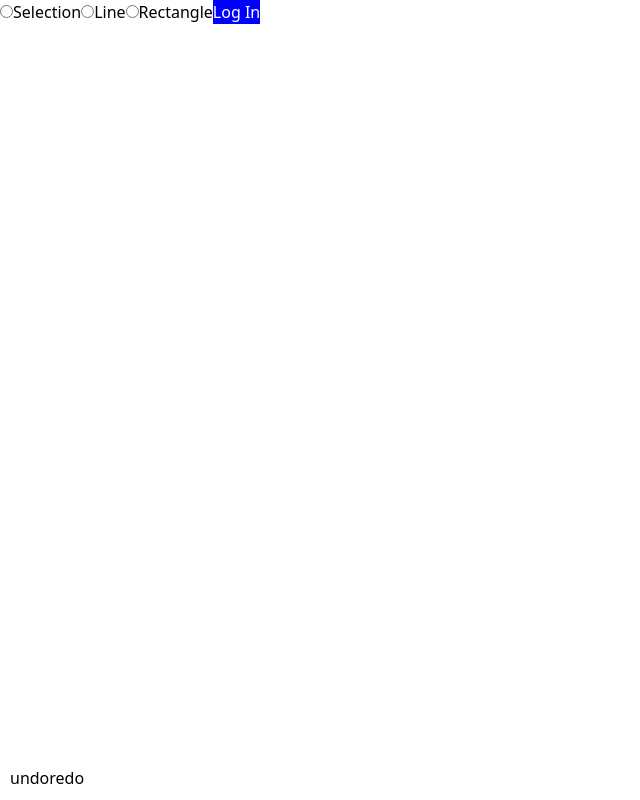
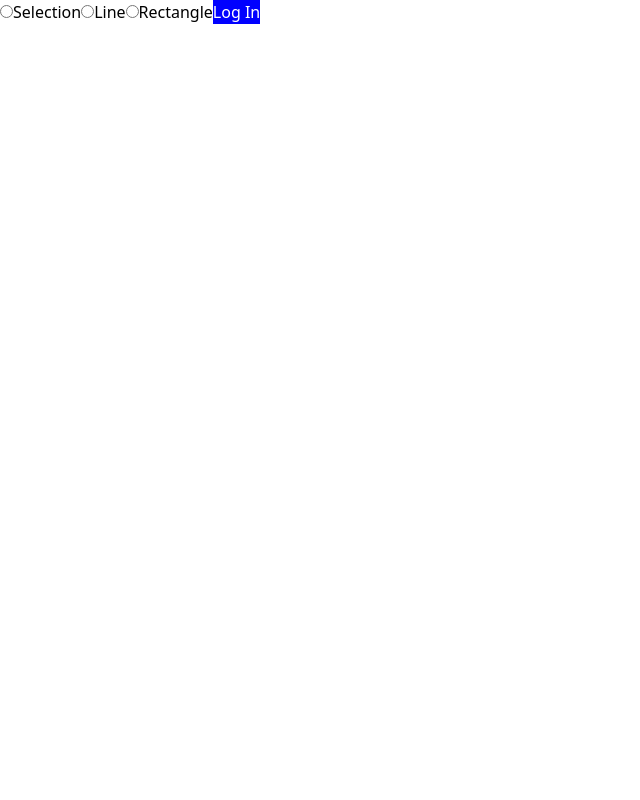
Before and after one commit to kartikeyuniyal13/my-scribbler, a React (Create React App) app: page / in a window 1280 px wide. Shown: the whole page, without its empty margins (0-640 px from the left). Built offline with nearby package versions, Linux system fonts and the light colour scheme.

Commit message:
undid app.js

```diff
--- a/src/App.js
+++ b/src/App.js
@@ -21,60 +21,9 @@ function createElement(id, x1, y1, x2, y2, type) {
   }
 }
 
-
-const useHistory=(initialState)=>{
-  // console.log(initialState)
-  const [index,setIndex]=useState(0);
-  const [history,setHistory]=useState([initialState]);
-
-  const setState= (action,overwrite=false)=>{
-    const newState= typeof action==='function'? action(history[index]):action;
-
-
-
-      if(overwrite){
-        const dummyHistory=[...history];
-       // console.log(dummyHistory[index])
-        dummyHistory[index]=newState;
-        setHistory(dummyHistory)
-     }
-       else
-     {
-
-       setHistory((prevState)=>[...prevState,newState])
-       setIndex((prevState)=>prevState+1)
-     }
-
-
-
-
-    if(history.length>2) {
-      const dummyHistory=history[history.length-1];
-      console.log(dummyHistory[dummyHistory.length-1])
-      const [x1,x2,y1,y2]=dummyHistory
-      if(x1===x2 && y1===y2){
-        const newHistory=[...history].slice(0,history.length-1)
-        setHistory([...newHistory]);
-    }}
-
-
-    }
-
-    // dummyHistory[index]=newState;
-    // setHistory(dummyHistory)
-
-
-
- const undo=()=>{index>0 && setIndex((prevState)=>prevState-1)};
- const redo=()=>{index < history.length-1 && setIndex((prevState)=>prevState+1)};
-  return [history[index],setState,undo,redo];
-}
-
-
 const App = () => {
-  const [elements, setElements,undo,redo] = useHistory([]);
-
   const { user, isAuthenticated, isLoading } = useAuth0();
+  const [elements, setElements] = useState([]);
   const [elementType, setElementType] = useState();
   const [selectedElement, setSelectedElement] = useState();
   const [drawing, setDrawing] = useState(false);
@@ -85,7 +34,7 @@ const App = () => {
 
   function distance(x1, y1, x2, y2) {
     return Math.sqrt((x2 - x1) ** 2 + (y2 - y1) ** 2);
-    }
+  }
 
   const nearPoint = (x, y, x1, y1, name) => {
     return Math.abs(x - x1) < 8 && Math.abs(y - y1) < 8 ? name : null;
@@ -192,7 +141,7 @@ const App = () => {
   useLayoutEffect(() => {
     const canvas = document.getElementById('canvas');
 
-    //console.log(elements)
+    console.log(elements)
     if (canvas) {
       const ctx = canvas.getContext('2d');
       ctx.clearRect(0, 0, window.innerWidth, window.innerHeight);
@@ -204,14 +153,10 @@ const App = () => {
 
   const handleMouseDown = async (e) => {
     if (selection) {
-      setElements(prevState=> prevState);
       await handleSelectElement(e);
       e.target.style.cursor = selectedElement
         ? cursorForPosition(selectedElement.position)
         : "default";
-
-
-
     }
     else {
       setDrawing(true);
@@ -228,7 +173,7 @@ const App = () => {
       updateElement(id, x1, y1, e.clientX, e.clientY, type);
     }
     if (selection && selectedElement && moving) {
-      console.log("Selected Element:mouse move", selectedElement);
+      console.log("Selected Element:mouuse move", selectedElement);
       const { id, type } = selectedElement;
       const [startX, startY, endX, endY] = offset;
       const newX1 = e.clientX - startX;
@@ -276,22 +221,10 @@ const App = () => {
       const element = findElement(Elementid);
       const {id,type} = element;
       const adjustedCoordinates = adjustElementCoordinates(element);
-      // console.log("just drawn element", adjustedCoordinates);
+      console.log("just drawn element", adjustedCoordinates);
       const { x1, y1, x2, y2 } = adjustedCoordinates;
-      // console.log(x1, y1, x2, y2,id,type)
-
-
+      console.log(x1, y1, x2, y2,id,type)
       updateElement(id, x1, y1, x2, y2, type);
-
-    }
-    if(drawing){
-      const lastElementIndex = elements.length - 1;
-      const { x1, y1,x2,y2} = elements[lastElementIndex];
-      if(x1===x2 && y1===y2)
-        {
-          const updatedState = [...elements].slice(0,elements.length-1 );
-          setElements([...updatedState]);
-        }
     }
     setDrawing(false);
     setSelectedElement(null)
@@ -303,8 +236,8 @@ const App = () => {
   const updateElement = (id, x1, y1, x2, y2, type) => {
     setElements((prevElements) =>
       prevElements.map((element) =>
-        element.id === id ? (createElement(id, x1, y1, x2, y2, type)) : element
-      ),true
+        element.id === id ? createElement(id, x1, y1, x2, y2, type) : element
+      )
     );
   };
 
@@ -395,11 +328,7 @@ const App = () => {
 
 
       </div>
-     <div style={{ position: "fixed",bottom:0,padding:10 }}>
-          <button onClick={undo}> undo</button>
-          <button onClick={redo}> redo</button>
 
-     </div>
       <canvas
         id="canvas"
         width={window.innerWidth}
```
